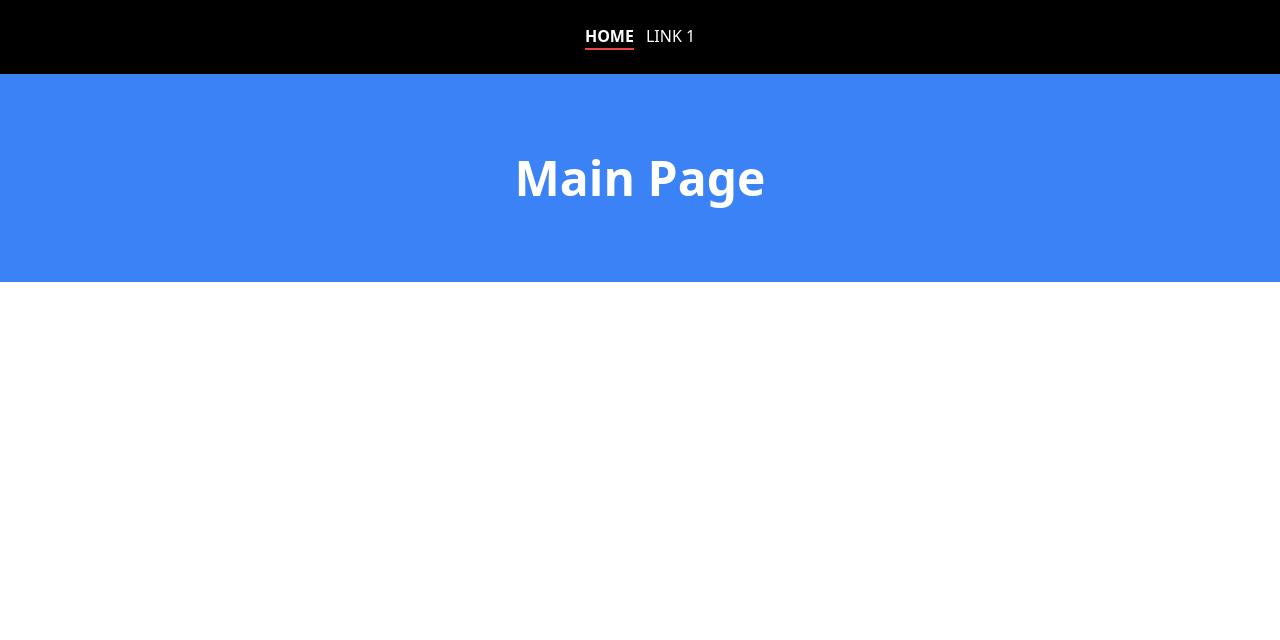
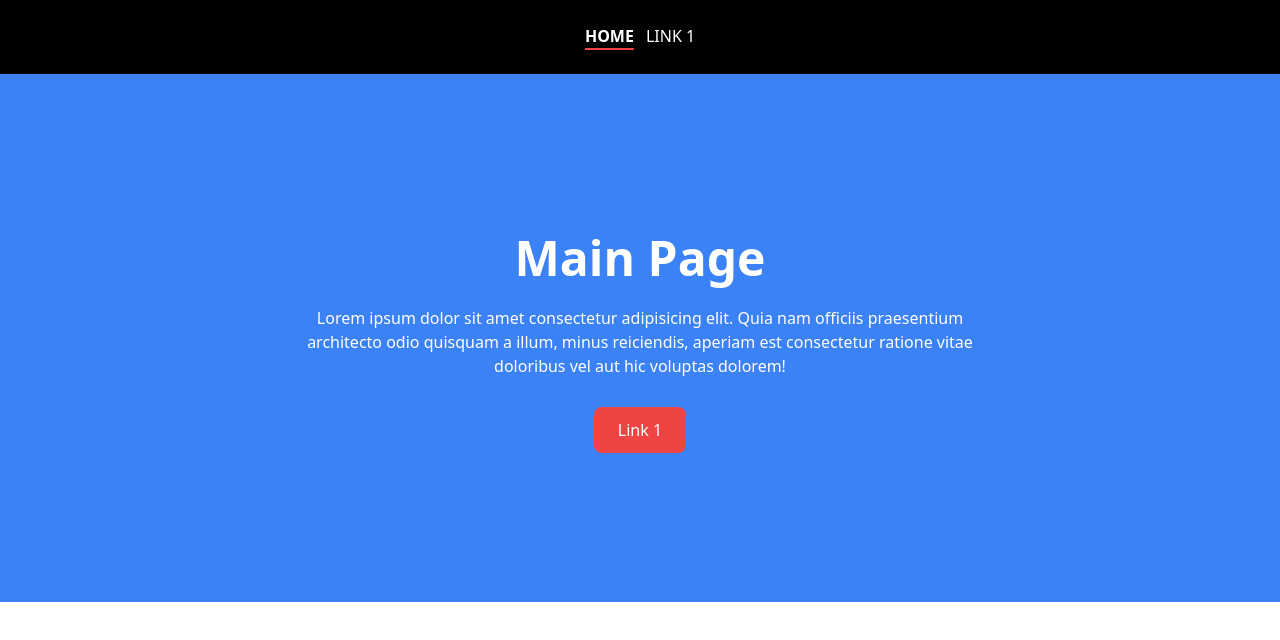
Before and after one commit to OnelioViera/test-next-app-v4, a Next.js app: page / in a window 1280 px wide. Shown: the top 640 px of the page. Built offline with nearby package versions, Linux system fonts and the light colour scheme.

Commit message:
style: Update page layout and header styling for consistency

```diff
--- a/app/page.tsx
+++ b/app/page.tsx
@@ -3,7 +3,7 @@ import Header from "@/components/Header";
 
 const page = () => {
   return (
-    <div>
+    <div className="">
       <Header />
     </div>
   )
--- a/components/Header.tsx
+++ b/components/Header.tsx
@@ -1,9 +1,18 @@
 const Header = () => {
   return (
     <>
-      <div className="bg-blue-500">
-        <h1 className="text-3xl lg:text-5xl md:text-white md:text-4xl text-white font-bold text-center py-20">Main Page</h1>
-      </div>
+      <div className="">
+        <div className="bg-blue-500 py-40 px-10">
+          <div className="container mx-auto lg:px-60 text-center">
+          <h1 className="text-3xl lg:text-5xl md:text-white md:text-4xl text-white font-bold text-center">Main Page</h1>
+            <p className="text-center text-white mt-6">Lorem ipsum dolor sit amet consectetur adipisicing elit. Quia nam officiis praesentium architecto odio quisquam a illum, minus reiciendis, aperiam est consectetur ratione vitae doloribus vel aut hic voluptas dolorem!</p>
+            <button className="mt-10">
+            <a href="/link" className="bg-red-500 text-white py-3 px-6 mt-6 rounded-lg">Link 1</a>
+          </button>
+          </div>
+
+        </div>
+        </div>
     </>
   )
 };
```
